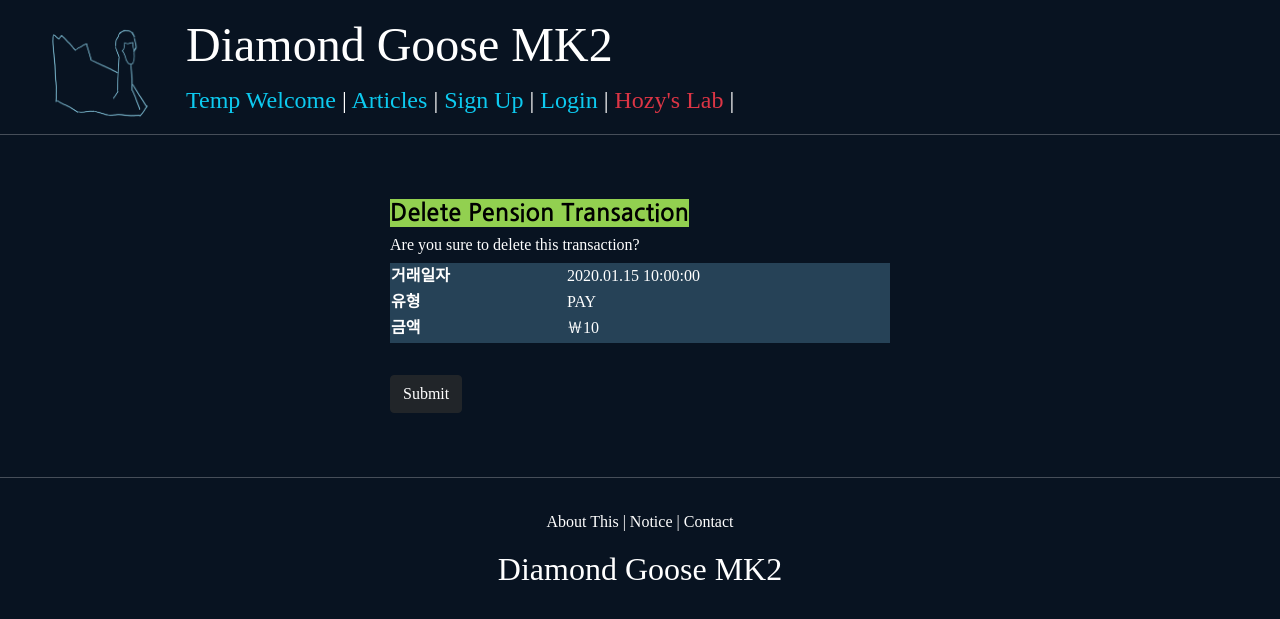
After one commit to JoonHyeok-hozy-Kim/diamond_goose_mk5, a Django app: page /pensions/pensiontransaction_delete/1 in a window 1280 px wide. The commit adds this page. Shown: the top 619 px of the page. Run offline with Django 3.2, Linux system fonts and the light colour scheme; tables that the repository leaves empty hold one stand-in row (values such as "Sample post"); some libraries are stand-ins or nearby versions.

Commit message:
pensiontransaction delete developed

```diff
--- /dev/null
+++ b/pensionapp/templates/pensionapp/pensiontransaction_delete.html
@@ -0,0 +1,40 @@
+{% extends 'base.html' %}
+{% load bootstrap4 %}
+{% load currency_format %}
+
+{% block content %}
+
+    {% load static %}
+    {% block extrahead %}
+        <link rel="stylesheet" type="text/css" href="{% static 'css/pensionapp.css' %}">
+        <link rel="stylesheet" type="text/css" href="{% static 'css/equitytransactionapp.css' %}">
+    {% endblock %}
+
+    <div style="max-width: 500px; margin: 4rem auto">
+        <div style="margin: 2rem 0;">
+            <h4 class="pensionapp_main_title">Delete Pension Transaction</h4>
+            <h6 style="color: #FFFFFF;">Are you sure to delete this transaction?</h6>
+            <div style="display: block; min-height: 5rem; background-color: #264257;">
+                <table class="equitytransactionapp_inverted_table">
+                    <tr class="equitytransactionapp_inverted_table_tr">
+                        <th class="equitytransactionapp_inverted_table_th_td">거래일자</th>
+                        <th class="equitytransactionapp_inverted_table_th_td">유형</th>
+                        <th class="equitytransactionapp_inverted_table_th_td">금액</th>
+                    </tr>
+                    <tr class="equitytransactionapp_inverted_table_tr">
+                        <td class="equitytransactionapp_inverted_table_th_td">{{ target_pension_transaction.transaction_date|date:"Y.m.d h:i:s" }}</td>
+                        <td class="equitytransactionapp_inverted_table_th_td">{{ target_pension_transaction.transaction_type }}</td>
+                        <td class="equitytransactionapp_inverted_table_th_td">{{ target_pension_transaction.amount|currency_krw }}</td>
+                    </tr>
+                </table>
+            </div>
+        </div>
+        <div class="text-white">
+            <form action="{% url 'pensionapp:pensiontransaction_delete' pk=target_pension_transaction.pk %}" method="post">
+                {% csrf_token %}
+                <input type="submit" class="btn btn-dark">
+            </form>
+        </div>
+    </div>
+
+{% endblock %}
--- a/pensionapp/templates/pensionapp/pensiontransaction_detail.html
+++ b/pensionapp/templates/pensionapp/pensiontransaction_detail.html
@@ -40,7 +40,10 @@
                         <td style="text-align: center;">{{ transaction.transaction_type }}</td>
                         <td style="text-align: end;">{{ transaction.amount|currency_krw }}</td>
                         <td style="text-align: center;">{{ transaction.transaction_date|date:"Y-m-d" }}</td>
-                        <td style="text-align: center;">X</td>
+                        <td style="text-align: center;">
+                            <a href="{% url 'pensionapp:pensiontransaction_delete' pk=transaction.pk %}"
+                               style="color: #FA0067;text-decoration: none;">X</a>
+                        </td>
                     </tr>
                 {% endfor %}
             </table>
--- a/pensionapp/urls.py
+++ b/pensionapp/urls.py
@@ -1,6 +1,7 @@
 from django.urls import path
 
-from pensionapp.views import PensionCreateView, PensionListView, PensionDetailView, PensionTransactionCreateView
+from pensionapp.views import PensionCreateView, PensionListView, PensionDetailView, PensionTransactionCreateView, \
+    PensionTransactionDeleteView
 
 app_name = 'pensionapp'
 
@@ -11,6 +12,7 @@ urlpatterns = [
     # path('delete/<int:pk>',EquityTransactionDeleteView.as_view(),name='delete'),
 
     path('pensiontransaction_create/', PensionTransactionCreateView.as_view(), name='pensiontransaction_create'),
+    path('pensiontransaction_delete/<int:pk>',PensionTransactionDeleteView.as_view(),name='pensiontransaction_delete'),
 
     # path('import_csv/', import_csv, name='import_csv'),
     # path('export_csv_template/', export_csv_template, name='export_csv_template'),
--- a/pensionapp/views.py
+++ b/pensionapp/views.py
@@ -3,7 +3,7 @@ from django.shortcuts import render
 # Create your views here.
 from django.urls import reverse_lazy, reverse
 from django.views.generic import CreateView, ListView, DetailView
-from django.views.generic.edit import FormMixin
+from django.views.generic.edit import FormMixin, DeleteView
 
 from dashboardapp.models import Dashboard
 from pensionapp.forms import PensionCreationForm, PensionTransactionCreationForm
@@ -64,3 +64,9 @@ class PensionTransactionDetailView(DetailView, FormMixin):
     model = PensionTransaction
     form_class = PensionTransactionCreationForm
     template_name = 'pensionapp/pensiontransaction_detail.html'
+
+
+class PensionTransactionDeleteView(DeleteView):
+    model = PensionTransaction
+    context_object_name = 'target_pension_transaction'
+    template_name = 'pensionapp/pensiontransaction_delete.html'
```
